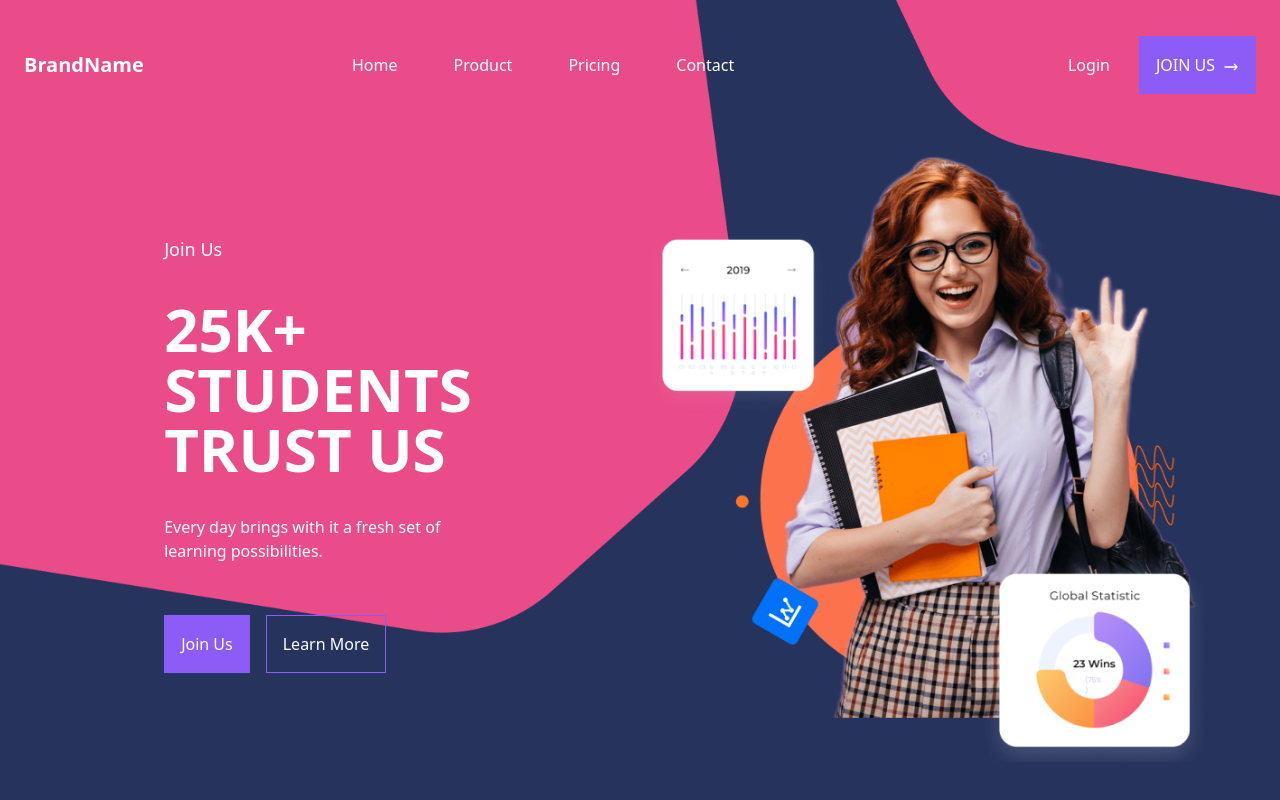
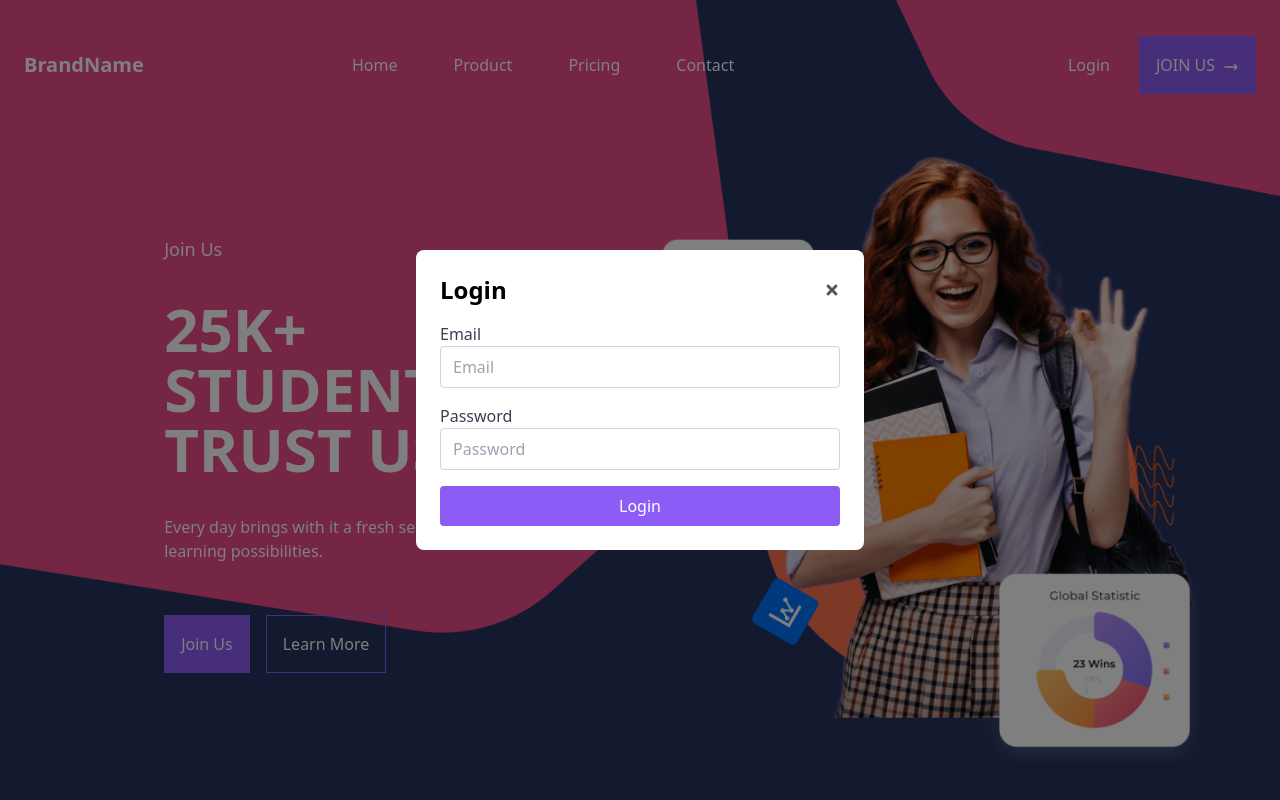
Before and after one commit to lruizap/SchoolEmpower, a Next.js app in the folder school_empower/: page / in a window 1280 px wide. Both pictures are taken after a click on the button "Login". Shown: the top 800 px of the page. Built offline with nearby package versions, Linux system fonts and the light colour scheme; no server answers.

Commit message:
Finished modals to login and register

```diff
--- /dev/null
+++ b/school_empower/src/app/components/Login.tsx
@@ -0,0 +1,96 @@
+import React, { useState } from "react";
+import { FaTimes } from "react-icons/fa";
+
+interface LoginModalProps {
+  showModal: boolean;
+  setShowModal: (show: boolean) => void;
+}
+
+const LoginModal: React.FC<LoginModalProps> = ({ showModal, setShowModal }) => {
+  const [email, setEmail] = useState("");
+  const [password, setPassword] = useState("");
+  const [errors, setErrors] = useState<{ email?: string; password?: string }>(
+    {}
+  );
+
+  const validate = (): boolean => {
+    let tempErrors: { email?: string; password?: string } = {};
+    if (!email) {
+      tempErrors.email = "Email is required";
+    } else if (!/\S+@\S+\.\S+/.test(email)) {
+      tempErrors.email = "Email is invalid";
+    }
+
+    if (!password) {
+      tempErrors.password = "Password is required";
+    } else if (password.length < 6) {
+      tempErrors.password = "Password must be at least 6 characters long";
+    }
+
+    setErrors(tempErrors);
+    return Object.keys(tempErrors).length === 0;
+  };
+
+  const handleSubmit = (e: React.FormEvent) => {
+    e.preventDefault();
+    if (validate()) {
+      console.log("Email:", email);
+      console.log("Password:", password);
+    }
+  };
+
+  if (!showModal) return null;
+
+  return (
+    <div className="fixed inset-0 flex items-center justify-center bg-black text-black bg-opacity-50 z-50">
+      <div className="bg-white p-6 rounded-lg w-full max-w-md mx-4 sm:mx-0">
+        <div className="flex justify-between items-center mb-4">
+          <h2 className="text-2xl font-bold">Login</h2>
+          <button onClick={() => setShowModal(false)}>
+            <FaTimes className="text-gray-600 hover:text-gray-800" />
+          </button>
+        </div>
+        <form onSubmit={handleSubmit} noValidate>
+          <div className="mb-4">
+            <label className="block text-gray-700">Email</label>
+            <input
+              placeholder="Email"
+              type="email"
+              value={email}
+              onChange={(e) => setEmail(e.target.value)}
+              className={`w-full px-3 py-2 border rounded ${
+                errors.email ? "border-red-500" : "border-gray-300"
+              }`}
+            />
+            {errors.email && (
+              <p className="text-red-500 text-sm">{errors.email}</p>
+            )}
+          </div>
+          <div className="mb-4">
+            <label className="block text-gray-700">Password</label>
+            <input
+              placeholder="Password"
+              type="password"
+              value={password}
+              onChange={(e) => setPassword(e.target.value)}
+              className={`w-full px-3 py-2 border rounded ${
+                errors.password ? "border-red-500" : "border-gray-300"
+              }`}
+            />
+            {errors.password && (
+              <p className="text-red-500 text-sm">{errors.password}</p>
+            )}
+          </div>
+          <button
+            type="submit"
+            className="w-full bg-[#8D5CF6] text-white py-2 rounded hover:bg-[#7c4ee4]"
+          >
+            Login
+          </button>
+        </form>
+      </div>
+    </div>
+  );
+};
+
+export default LoginModal;
--- a/school_empower/src/app/components/Nav.tsx
+++ b/school_empower/src/app/components/Nav.tsx
@@ -2,9 +2,33 @@
 "use client";
 import React, { useState } from "react";
 import Link from "next/link";
+
+// Components
+
 import Button from "../components/Button";
+import RegisterModal from "./Register";
+import LoginModal from "./Login";
 
 export default function Nav() {
+  const [showModal, setShowModal] = useState(false);
+  const [showModalLogin, setShowModalLogin] = useState(false);
+
+  const openModal = () => {
+    setShowModal(true);
+  };
+
+  const openModalLogin = () => {
+    setShowModalLogin(true);
+  };
+
+  const closeModal = () => {
+    setShowModal(false);
+  };
+
+  const closeModalLogin = () => {
+    setShowModalLogin(false);
+  };
+
   const [isOpen, setIsOpen] = useState(false);
 
   const toggleMenu = () => {
@@ -12,6 +36,7 @@ export default function Nav() {
   };
 
   return (
+    <>
       <nav className="bg-transparent w-full py-3">
         <div className="container mx-auto grid grid-cols-4 md:grid-cols-4 items-center gap-4">
           {/* Logo or title */}
@@ -82,15 +107,25 @@ export default function Nav() {
 
             <div className="mt-4 md:ml-6 md:mt-0 md:flex space-x-3">
               <Button
+                onClick={openModalLogin}
                 label="Login"
                 border="border border-transparent"
                 background="bg-transparent hover:text-[#8D5CF6]"
                 hover="none"
               />
-            <Button label="Join Us" capitalize arrow />
+              <Button onClick={openModal} label="Join Us" capitalize arrow />
             </div>
           </div>
         </div>
       </nav>
+      <RegisterModal
+        showModal={showModal}
+        setShowModal={closeModal}
+      ></RegisterModal>
+      <LoginModal
+        showModal={showModalLogin}
+        setShowModal={closeModalLogin}
+      ></LoginModal>
+    </>
   );
 }
--- /dev/null
+++ b/school_empower/src/app/components/Register.tsx
@@ -0,0 +1,148 @@
+import React, { useState } from "react";
+import { FaTimes } from "react-icons/fa";
+
+interface RegisterModalProps {
+  showModal: boolean;
+  setShowModal: (show: boolean) => void;
+}
+
+const RegisterModal: React.FC<RegisterModalProps> = ({
+  showModal,
+  setShowModal,
+}) => {
+  const [name, setName] = useState("");
+  const [email, setEmail] = useState("");
+  const [password, setPassword] = useState("");
+  const [confirmPassword, setConfirmPassword] = useState("");
+  const [errors, setErrors] = useState<{
+    name?: string;
+    email?: string;
+    password?: string;
+    confirmPassword?: string;
+  }>({});
+
+  const validate = (): boolean => {
+    let tempErrors: {
+      name?: string;
+      email?: string;
+      password?: string;
+      confirmPassword?: string;
+    } = {};
+    if (!name) {
+      tempErrors.name = "Name is required";
+    }
+
+    if (!email) {
+      tempErrors.email = "Email is required";
+    } else if (!/\S+@\S+\.\S+/.test(email)) {
+      tempErrors.email = "Email is invalid";
+    }
+
+    if (!password) {
+      tempErrors.password = "Password is required";
+    } else if (password.length < 6) {
+      tempErrors.password = "Password must be at least 6 characters long";
+    }
+
+    if (password !== confirmPassword) {
+      tempErrors.confirmPassword = "Passwords do not match";
+    }
+
+    setErrors(tempErrors);
+    return Object.keys(tempErrors).length === 0;
+  };
+
+  const handleSubmit = (e: React.FormEvent) => {
+    e.preventDefault();
+    if (validate()) {
+      console.log("Name:", name);
+      console.log("Email:", email);
+      console.log("Password:", password);
+    }
+  };
+
+  if (!showModal) return null;
+
+  return (
+    <div className="fixed inset-0 flex items-center justify-center bg-black bg-opacity-50 z-50">
+      <div className="bg-white text-black p-6 rounded-lg w-full max-w-md mx-4 sm:mx-0">
+        <div className="flex justify-between items-center mb-4">
+          <h2 className="text-2xl font-bold">Register</h2>
+          <button onClick={() => setShowModal(false)}>
+            <FaTimes className="text-gray-600 hover:text-gray-800" />
+          </button>
+        </div>
+        <form onSubmit={handleSubmit} noValidate>
+          <div className="mb-4">
+            <label className="block text-gray-700">Name</label>
+            <input
+              placeholder="Name"
+              type="text"
+              value={name}
+              onChange={(e) => setName(e.target.value)}
+              className={`w-full px-3 py-2 border rounded ${
+                errors.name ? "border-red-500" : "border-gray-300"
+              }`}
+            />
+            {errors.name && (
+              <p className="text-red-500 text-sm">{errors.name}</p>
+            )}
+          </div>
+          <div className="mb-4">
+            <label className="block text-gray-700">Email</label>
+            <input
+              placeholder="Email"
+              type="email"
+              value={email}
+              onChange={(e) => setEmail(e.target.value)}
+              className={`w-full px-3 py-2 border rounded ${
+                errors.email ? "border-red-500" : "border-gray-300"
+              }`}
+            />
+            {errors.email && (
+              <p className="text-red-500 text-sm">{errors.email}</p>
+            )}
+          </div>
+          <div className="mb-4">
+            <label className="block text-gray-700">Password</label>
+            <input
+              placeholder="Password"
+              type="password"
+              value={password}
+              onChange={(e) => setPassword(e.target.value)}
+              className={`w-full px-3 py-2 border rounded ${
+                errors.password ? "border-red-500" : "border-gray-300"
+              }`}
+            />
+            {errors.password && (
+              <p className="text-red-500 text-sm">{errors.password}</p>
+            )}
+          </div>
+          <div className="mb-4">
+            <label className="block text-gray-700">Confirm Password</label>
+            <input
+              placeholder="Confirm Password"
+              type="password"
+              value={confirmPassword}
+              onChange={(e) => setConfirmPassword(e.target.value)}
+              className={`w-full px-3 py-2 border rounded ${
+                errors.confirmPassword ? "border-red-500" : "border-gray-300"
+              }`}
+            />
+            {errors.confirmPassword && (
+              <p className="text-red-500 text-sm">{errors.confirmPassword}</p>
+            )}
+          </div>
+          <button
+            type="submit"
+            className="w-full bg-[#8D5CF6] text-white py-2 rounded hover:bg-[#7c4ee4]"
+          >
+            Register
+          </button>
+        </form>
+      </div>
+    </div>
+  );
+};
+
+export default RegisterModal;
--- a/school_empower/src/app/page.tsx
+++ b/school_empower/src/app/page.tsx
@@ -1,3 +1,6 @@
+"use client";
+
+import React, { useState } from "react";
 import Image from "next/image";
 
 // Styles
@@ -14,7 +17,29 @@ import FAQSection from "./components/FAQ/FAQSection";
 import NewsletterForm from "./components/NewsletterForm";
 import Footer from "./components/Footer";
 
+import RegisterModal from "./components/Register";
+import LoginModal from "./components/Login";
+
 export default function Home() {
+  const [showModal, setShowModal] = useState(false);
+  const [showModalLogin, setShowModalLogin] = useState(false);
+
+  const openModal = () => {
+    setShowModal(true);
+  };
+
+  const openModalLogin = () => {
+    setShowModalLogin(true);
+  };
+
+  const closeModal = () => {
+    setShowModal(false);
+  };
+
+  const closeModalLogin = () => {
+    setShowModalLogin(false);
+  };
+
   return (
     <body className="gird grid-cols justify-center items-center min-h-screen">
       {/* Background Images */}
@@ -39,6 +64,14 @@ export default function Home() {
       <header className="grid p-6">
         <Nav />
       </header>
+      <RegisterModal
+        showModal={showModal}
+        setShowModal={closeModal}
+      ></RegisterModal>
+      <LoginModal
+        showModal={showModalLogin}
+        setShowModal={closeModalLogin}
+      ></LoginModal>
 
       {/* Join Us */}
       <section
@@ -54,8 +87,12 @@ export default function Home() {
             Every day brings with it a fresh set of learning possibilities.
           </p>
           <div className="mt-4 space-x-4 space-y-4">
-            <Button label="Join Us"></Button>
-            <Button label="Learn More" background="transparent"></Button>
+            <Button onClick={openModal} label="Join Us"></Button>
+            <Button
+              onClick={openModalLogin}
+              label="Learn More"
+              background="transparent"
+            ></Button>
           </div>
         </div>
         <div className="w-full size-max justify-items-center items-center m-4">
```
Lines whose indentation alone changed are shown as unchanged.
